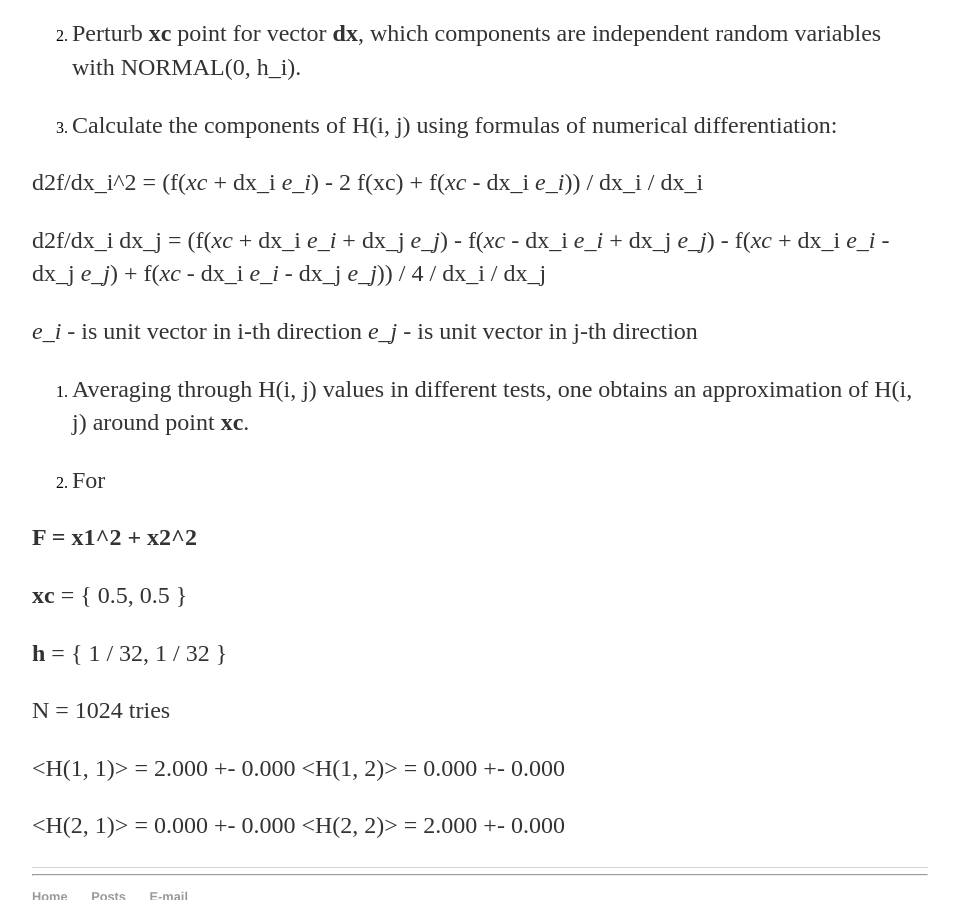
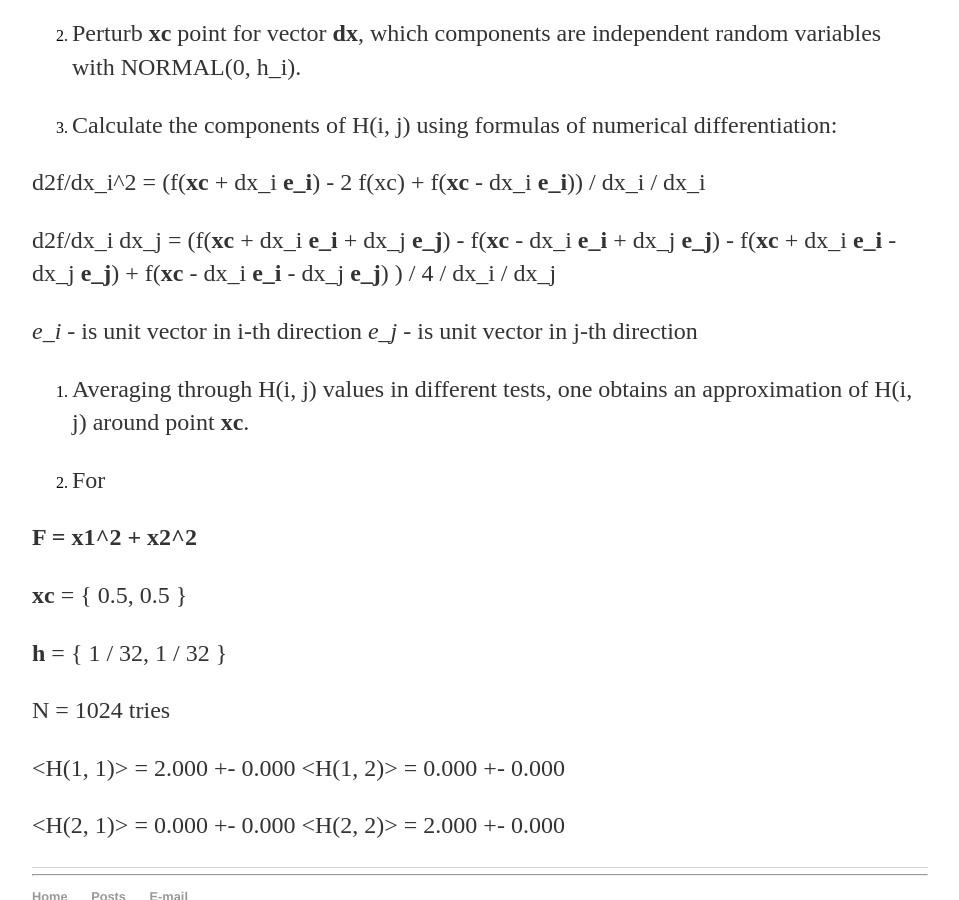
Before and after one commit to 2t363a/beta, a Jekyll site: the page built from docs/_posts/2019-05-30-nonlincor.md, in a window 1280 px wide and 900 px high, scrolled down 1004 px. Shown: the whole window, without its empty margins (160-1119 px from the left). Built offline with Jekyll 4.4.1, drawn with Linux system fonts in a browser that asks for light colours; our own code applies the rules of GitHub Pages for plain Markdown files.

Commit message:
fix for bold

```diff
--- a/docs/_posts/2019-05-30-nonlincor.md
+++ b/docs/_posts/2019-05-30-nonlincor.md
@@ -38,13 +38,13 @@ and create a series of tests, consisting of:
 
 3. Calculate the components of H(i, j) using formulas of numerical differentiation:
 
-d2f/dx_i^2 = (f(*xc* + dx_i *e_i*) - 2 f(xc) + f(*xc* - dx_i *e_i*)) / dx_i / dx_i
+d2f/dx_i^2 = (f(**xc** + dx_i **e_i**) - 2 f(xc) + f(**xc** - dx_i **e_i**)) / dx_i / dx_i
 
-d2f/dx_i dx_j = (f(*xc* + dx_i *e_i* + dx_j *e_j*)
-                 - f(*xc* - dx_i *e_i* + dx_j *e_j*)
-                 - f(*xc* + dx_i *e_i* - dx_j *e_j*)
-                 + f(*xc* - dx_i *e_i* - dx_j *e_j*))
-                 / 4 / dx_i / dx_j
+d2f/dx_i dx_j = (f(**xc** + dx_i **e_i** + dx_j **e_j**)
+                 - f(**xc** - dx_i **e_i** + dx_j **e_j**)
+                 - f(**xc** + dx_i **e_i** - dx_j **e_j**)
+                 + f(**xc** - dx_i **e_i** - dx_j **e_j**)
+                ) / 4 / dx_i / dx_j
 
 *e_i* - is unit vector in i-th direction
 *e_j* - is unit vector in j-th direction
```
